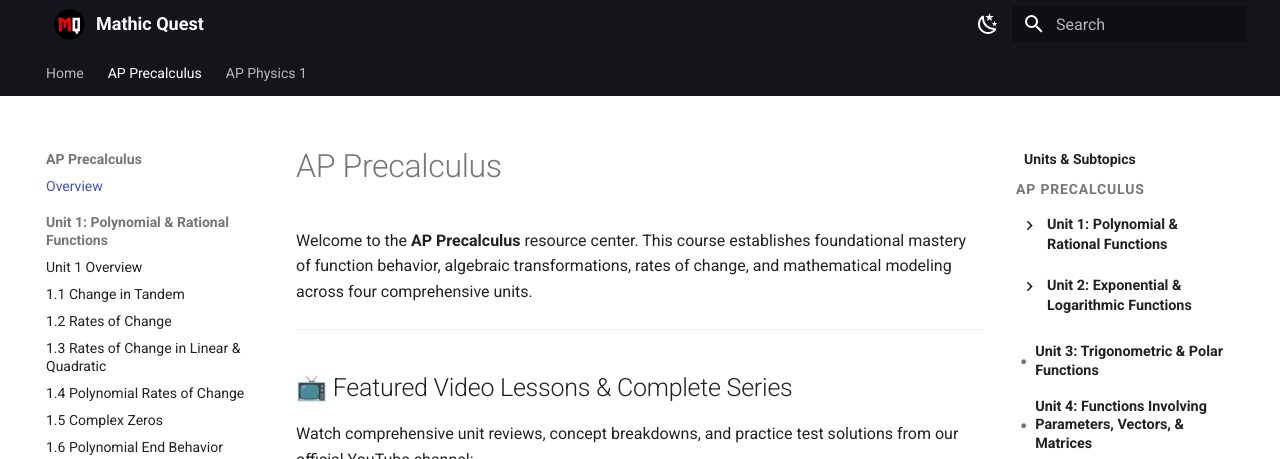
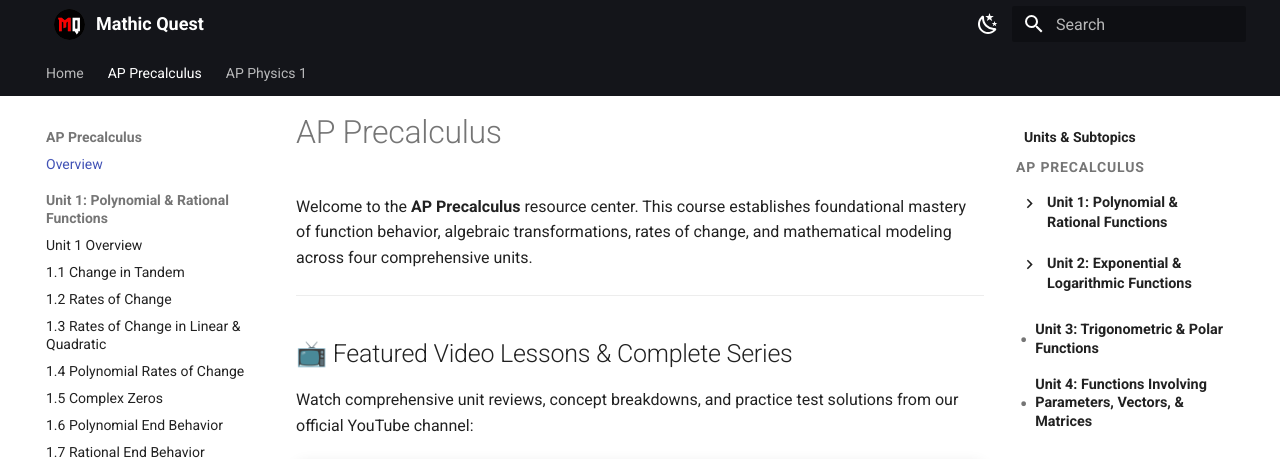
Before and after one commit to Himanshu-Kosekar/themathicquest, an MkDocs documentation site: the page built from docs/ap-precalculus/index.md, in a window 1280 px wide and 1400 px high. Shown: the top 459 px of the window. Built offline with MkDocs 1.6.1 and Material for MkDocs 9.7.7, drawn with Linux system fonts in a browser that asks for light colours; emoji names are drawn with the system emoji font; grey boxes are pictures that could not be loaded.

Commit message:
22-11-2026 11-50-55

```diff
--- a/docs/stylesheets/extra.css
+++ b/docs/stylesheets/extra.css
@@ -225,3 +225,20 @@
   border-radius: 50%;
   flex-shrink: 0;
 }
+
+/* ==========================================================================
+   Page Spacing & Top Gap Optimization
+   ========================================================================== */
+
+.md-main__inner {
+  margin-top: 0.4rem !important;
+}
+
+.md-content__inner {
+  padding-top: 0 !important;
+}
+
+.md-typeset h1:first-child {
+  margin-top: 0 !important;
+  padding-top: 0 !important;
+}
```
Also changed, not shown: docs/index.md (+2 -9 lines).
